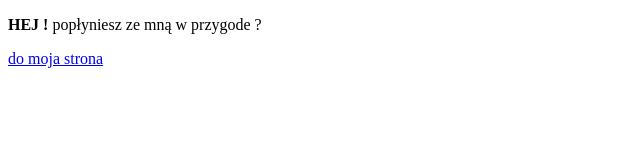
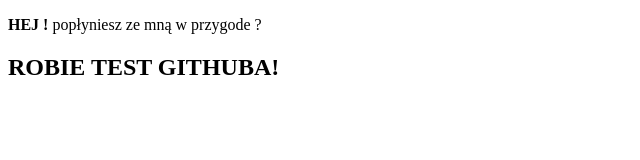
Before and after one commit to kbaraniecki90/TestWeb, a plain HTML site: page index.html in a window 1280 px wide. Shown: the whole page, without its empty margins (0-640 px from the left). Drawn offline with Linux system fonts and the light colour scheme.

Commit message:
Test Githuba po rozmowach

```diff
--- a/index.html
+++ b/index.html
@@ -12,8 +12,6 @@
         popłyniesz ze mną w przygode ?
     </p>
 
-    <footer>
-    <a href="#"> do moja strona</a>
-    </footer>
+<h2> ROBIE TEST GITHUBA!</h2>
 </body>
 </html>
```
